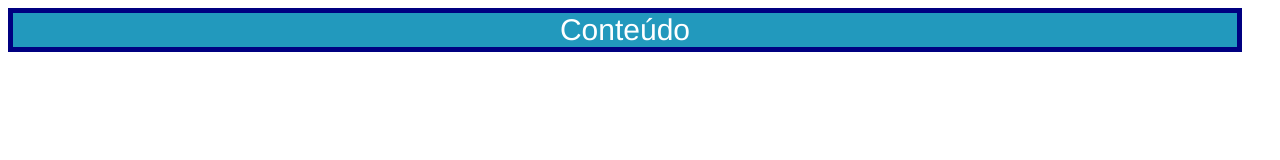
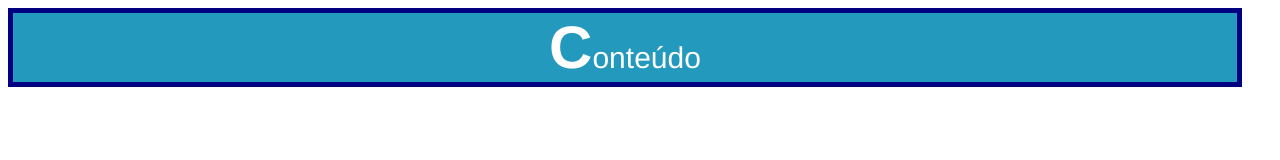
Before and after one commit to samucatnbpratic/cod3r, a plain HTML site: page exercicios-web/css/anatomia.html in a window 1280 px wide. Drawn offline with Linux system fonts and the light colour scheme.

Commit message:
210.Anatomia CSS - criando um seletor

```diff
--- a/exercicios-web/css/anatomia.html
+++ b/exercicios-web/css/anatomia.html
@@ -13,9 +13,28 @@
             border: solid 5px navy; /*shorthand property (propriedades de acesso mais rapido)*/
             font-family: helvetica, monospace, sans-serif; /*se a primeira não estiver instalada, pega a segunda...etc*/
             /*funções - que podemos utilizar CSS*/
-            width: calc(100% - 40px);
+            width: calc(100% - 40px); /*defini 100% da tela diminiuindo 40 pixels*/
             background-color: rgb(34,153,189); /*(RGB = red, green, blue)*/
         }
+
+        /*Usando uma pseudo-classe (neste caso ao passar o mouse em cima muda a cor)*/
+        .seletor:hover {
+            background-color: orangered;
+        }
+        /*Usando um pseudo-elemento (aqui alteramos a primeira letra de um elemento)*/
+        .seletor::first-letter {
+            font-size: 60px;
+            font-weight: bold;
+        }
+        /* padrão de nomenclatura
+
+           dash-case ou camelCase ?
+
+           dash-case = é muito utilizado no mundo javascript
+
+           escolha um padrão e mantenha ele em seu projeto
+
+        */
     </style>
 </head>
 
```
